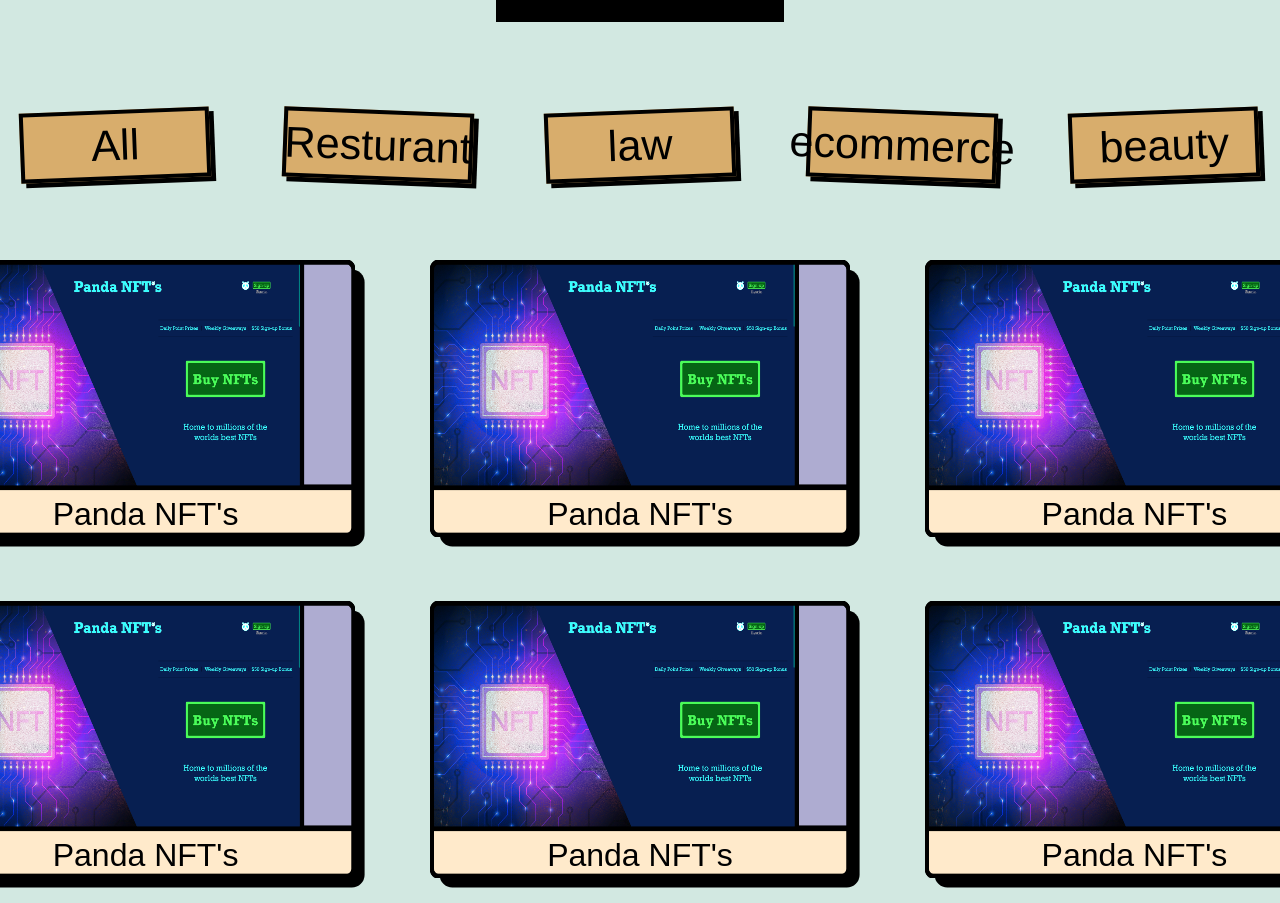
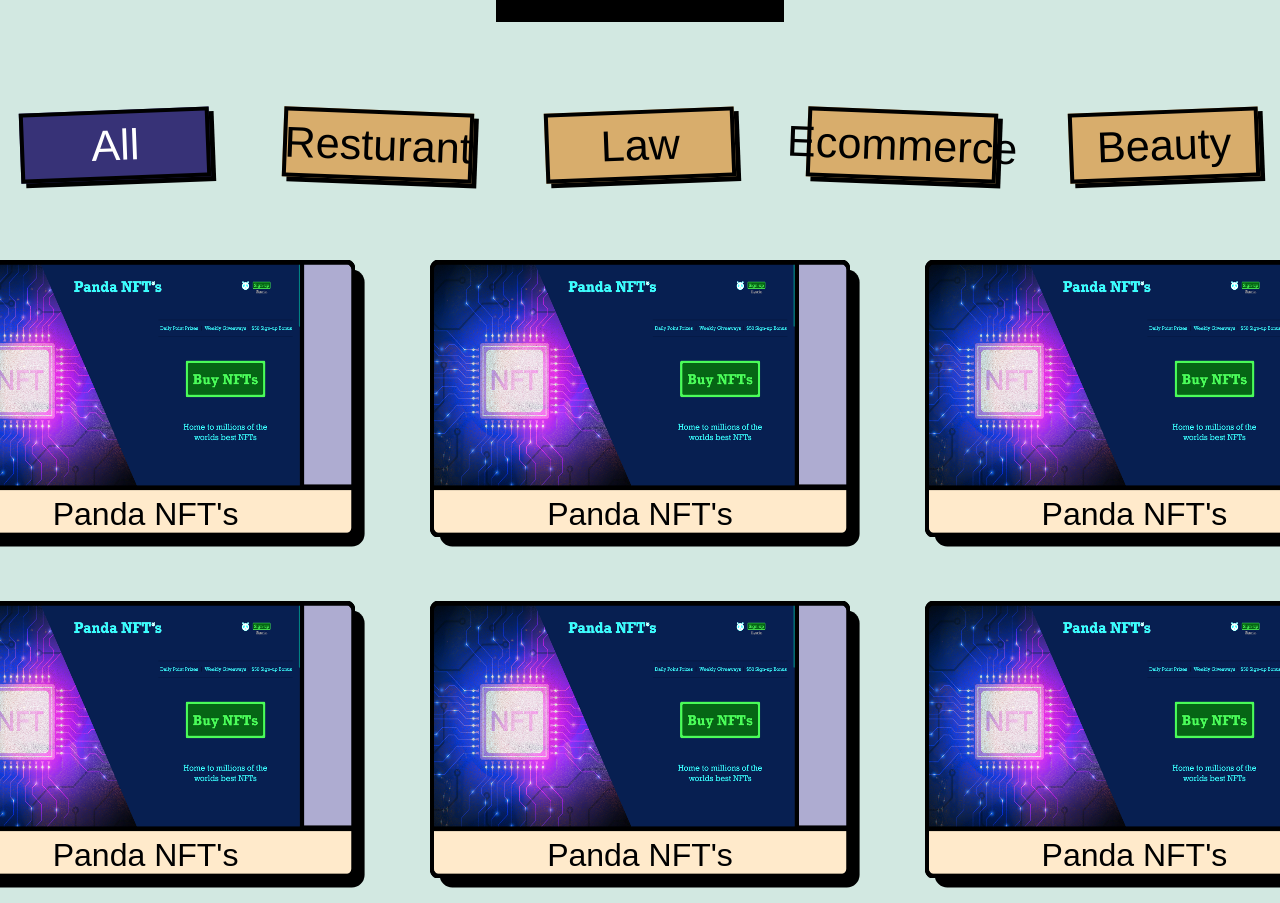
Before and after one commit to Racksoup/Website_Design, a React app: page / in a window 1280 px wide. Shown: the part 2034-2937 px from the top of the page. Built offline with nearby package versions, Linux system fonts and the light colour scheme; a web font is replaced by a local one.

Commit message:
doing section2 func

```diff
--- a/src/App.scss
+++ b/src/App.scss
@@ -8,7 +8,7 @@ $primary3: #d8ad6c;
 $primary4: #ab7d38;
 $secondary0: #d9d7ea;
 $secondary1: #aeacd1;
-$secondary2: #817d82;
+$secondary2: #817db2;
 $secondary3: #5b5696;
 $secondary4: #373277;
 $tertiary0: #d2e8e1;
--- a/src/UI/Pages/Home/Section2.jsx
+++ b/src/UI/Pages/Home/Section2.jsx
@@ -1,9 +1,11 @@
-import React from 'react';
+import React, { useState } from 'react';
 import './Section2.scss';
 
 import WebsiteItem from '../../../images/WebsiteItem.png';
 
 const Section2 = () => {
+  const [tab, setTab] = useState('All');
+
   return (
     <div className='Section2' id='section2'>
       <div className='Content'>
@@ -12,21 +14,76 @@ const Section2 = () => {
         </div>
 
         <div className='Buttons'>
-          <div className='TiltBtn'>
-            <p>All</p>
-          </div>
-          <div className='TiltBtn TiltBtn-1'>
-            <p>Resturant</p>
-          </div>
-          <div className='TiltBtn'>
-            <p>law</p>
-          </div>
-          <div className='TiltBtn TiltBtn-1'>
-            <p>ecommerce</p>
-          </div>
-          <div className='TiltBtn'>
-            <p>beauty</p>
-          </div>
+          {tab == 'All' ? (
+            <button className='TiltBtn TiltBtn-Purple'>
+              <p>All</p>
+            </button>
+          ) : (
+            <button
+              className='TiltBtn'
+              onClick={() => {
+                setTab('All');
+              }}
+            >
+              <p>All</p>
+            </button>
+          )}
+          {tab == 'Resturant' ? (
+            <button className='TiltBtn TiltBtn-1 TiltBtn-Purple'>
+              <p>Resturant</p>
+            </button>
+          ) : (
+            <button
+              className='TiltBtn TiltBtn-1'
+              onClick={() => {
+                setTab('Resturant');
+              }}
+            >
+              <p>Resturant</p>
+            </button>
+          )}
+          {tab == 'Law' ? (
+            <button className='TiltBtn TiltBtn-Purple'>
+              <p>Law</p>
+            </button>
+          ) : (
+            <button
+              className='TiltBtn'
+              onClick={() => {
+                setTab('Law');
+              }}
+            >
+              <p>Law</p>
+            </button>
+          )}
+          {tab == 'Ecommerce' ? (
+            <button className='TiltBtn TiltBtn-1 TiltBtn-Purple'>
+              <p>Ecommerce</p>
+            </button>
+          ) : (
+            <button
+              className='TiltBtn TiltBtn-1'
+              onClick={() => {
+                setTab('Ecommerce');
+              }}
+            >
+              <p>Ecommerce</p>
+            </button>
+          )}
+          {tab == 'Beauty' ? (
+            <button className='TiltBtn TiltBtn-Purple'>
+              <p>Beauty</p>
+            </button>
+          ) : (
+            <button
+              className='TiltBtn'
+              onClick={() => {
+                setTab('Beauty');
+              }}
+            >
+              <p>Beauty</p>
+            </button>
+          )}
         </div>
 
         <div className='Websites'>
--- a/src/UI/Pages/Home/Section2.scss
+++ b/src/UI/Pages/Home/Section2.scss
@@ -60,4 +60,14 @@
       }
     }
   }
+
+  .TiltBtn {
+    &:hover {
+      background-color: $secondary4;
+
+      p {
+        color: white;
+      }
+    }
+  }
 }
```
